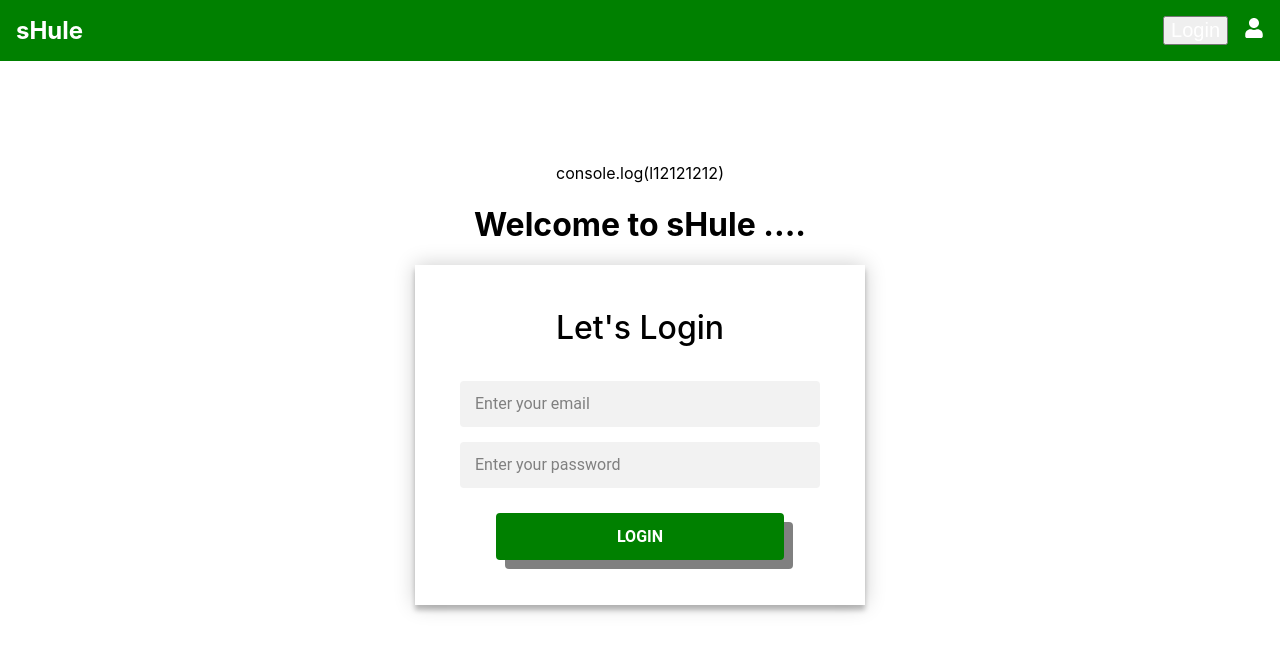
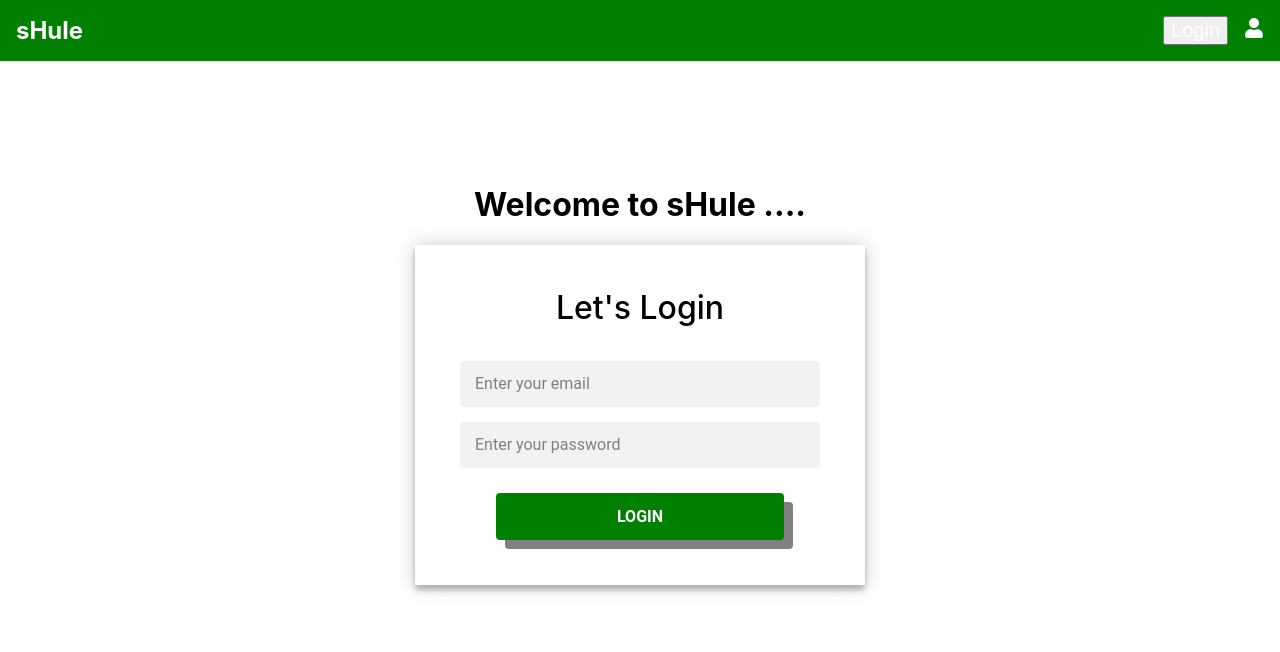
Before and after one commit to bion-slmn/mySchool, a React (Create React App) app in the folder front_end/: page /login in a window 1280 px wide. Shown: the top 652 px of the page. Built offline with nearby package versions, Linux system fonts and the light colour scheme.

Commit message:
correcting the link to backend

```diff
--- a/front_end/src/Components/AuthProvider.js
+++ b/front_end/src/Components/AuthProvider.js
@@ -13,7 +13,7 @@ const AuthProvider = ({ children }) => {
   const loginAction = async (data) => {
     try {
       const response = await fetch(
-        "https://myschool-ax55.onrender.com//api/user/login/",
+        "https://myschool-ax55.onrender.com/api/user/login/",
         {
           method: "POST",
           headers: {
@@ -23,6 +23,7 @@ const AuthProvider = ({ children }) => {
         }
       );
       const res = await response.json();
+      console.log(re, 2323)
       if (res.access) {
         const decoded = jwtDecode(res.access);
         console.log(decoded, "decoded");
--- a/front_end/src/pages/login.js
+++ b/front_end/src/pages/login.js
@@ -26,7 +26,6 @@ function Login() {
 
   return (
     <div className="login-page">
-      console.log(l12121212)
       <h1>Welcome to sHule ....</h1>
       <form onSubmit={handleSubmit} className="LoginForm">
         <h3>Let's Login</h3>
```
